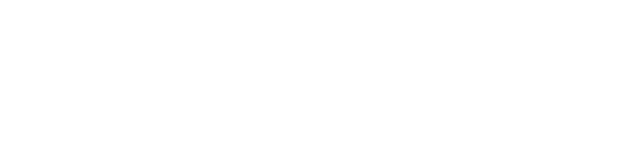
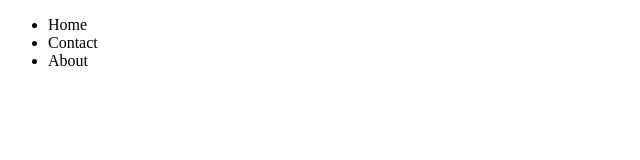
Before and after one commit to ryhiebert/honeypot, a plain HTML site: page index2.html in a window 1280 px wide. Shown: the whole page, without its empty margins (0-640 px from the left). Drawn offline with Linux system fonts and the light colour scheme.

Commit message:
index2.html

```diff
--- a/index2.html
+++ b/index2.html
@@ -4,6 +4,12 @@
 	<title>Honey Pot</title>
 </head>
 <body>
-
+  <nav>
+  	<ul>
+  		<li>Home</li>
+  		<li>Contact</li>
+  		<li>About</li>
+  	</ul>
+  </nav>
 </body>
 </html>
```
Also changed, not shown: Index.html (added, +9 -0 lines), 1 other file.
